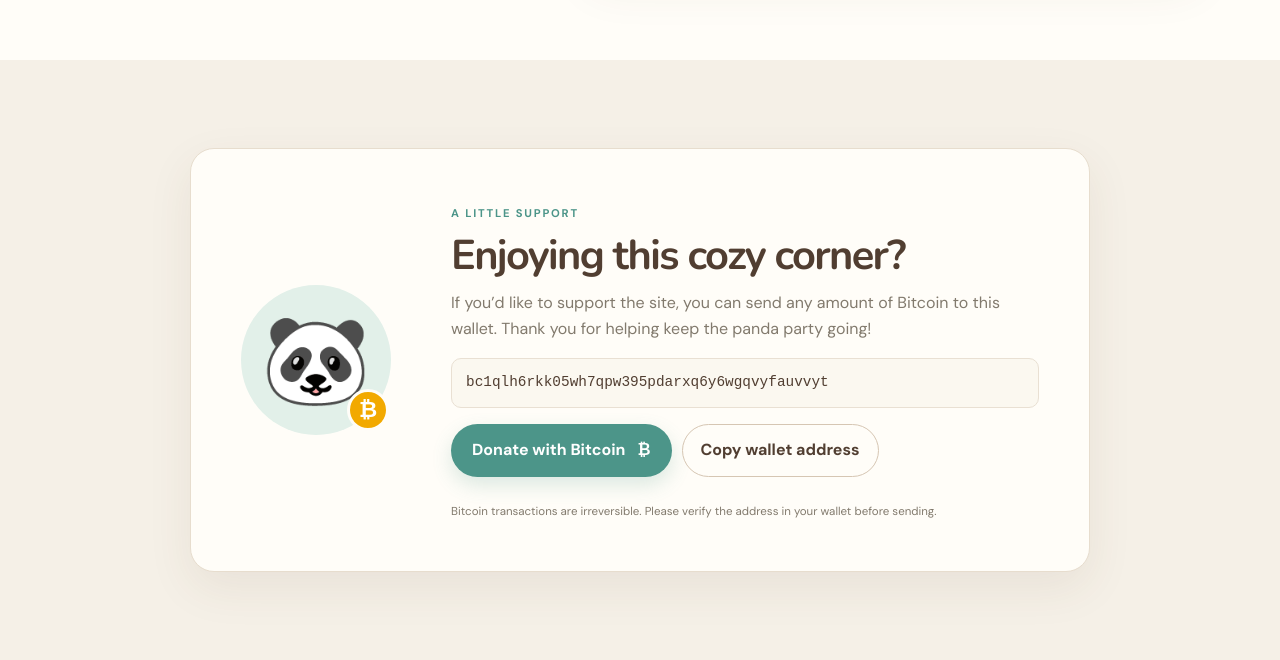
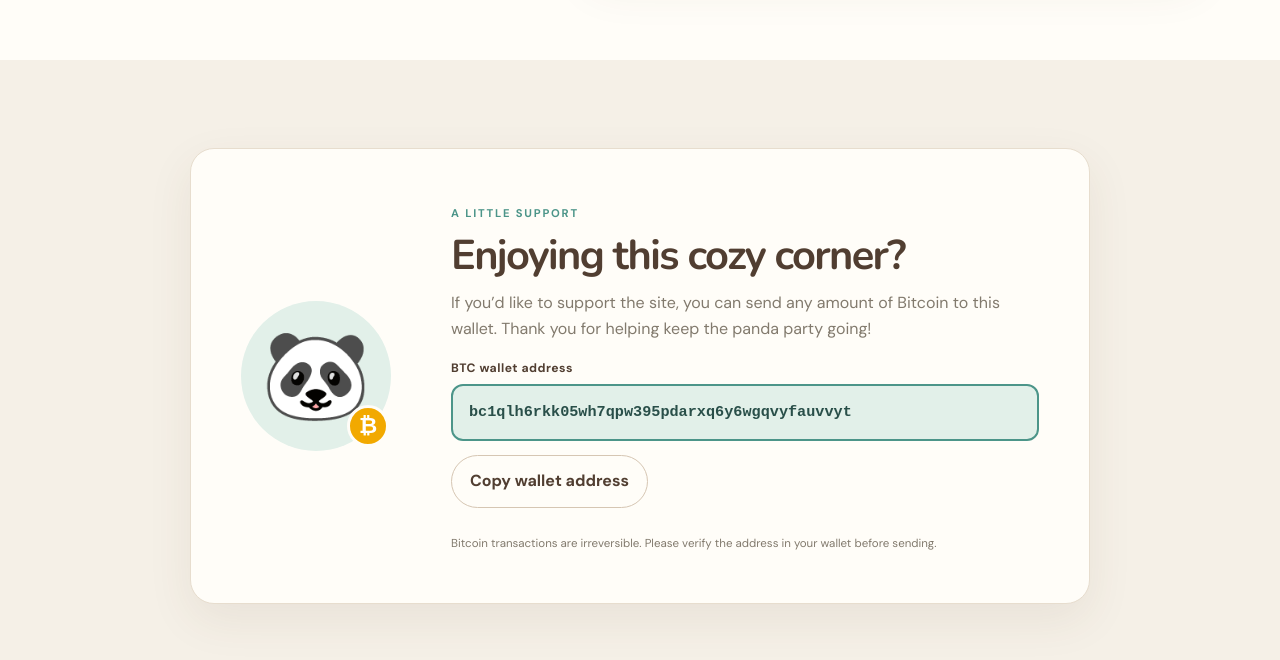
Before and after one commit to joerybrugh/joerybrugh.github.io, a plain HTML site: page index.html in a window 1280 px wide. Shown: the part 3644-4304 px from the top of the page. Drawn offline with nearby package versions, Linux system fonts and the light colour scheme.

Commit message:
Add files via upload

```diff
--- a/index.html
+++ b/index.html
@@ -170,9 +170,9 @@
           <span class="eyebrow">A LITTLE SUPPORT</span>
           <h2 id="donate-title">Enjoying this cozy corner?</h2>
           <p>If you’d like to support the site, you can send any amount of Bitcoin to this wallet. Thank you for helping keep the panda party going!</p>
+          <span class="donation-address-label">BTC wallet address</span>
           <code class="donation-address" id="btc-address">bc1qlh6rkk05wh7qpw395pdarxq6y6wgqvyfauvvyt</code>
           <div class="donation-actions">
-            <a class="button button-primary" href="bitcoin:bc1qlh6rkk05wh7qpw395pdarxq6y6wgqvyfauvvyt">Donate with Bitcoin <span aria-hidden="true">₿</span></a>
             <button class="button button-secondary" id="copy-btc-address" type="button">Copy wallet address</button>
           </div>
           <p class="donation-status" id="donation-status" role="status" aria-live="polite"></p>
--- a/style.css
+++ b/style.css
@@ -207,7 +207,8 @@
 .donation-art span { position: absolute; right: 2px; bottom: 4px; display: grid; width: 42px; height: 42px; place-items: center; border: 3px solid var(--paper); border-radius: 50%; background: #f2a900; color: white; font-size: 1.4rem; font-weight: 900; }
 .donation-copy h2 { margin: 6px 0 10px; color: var(--brown-dark); font-family: Nunito, sans-serif; font-size: clamp(1.8rem, 3.5vw, 2.6rem); line-height: 1.15; letter-spacing: -.04em; }
 .donation-copy > p:not(.donation-status) { max-width: 600px; color: var(--muted); }
-.donation-address { display: block; margin: 16px 0; padding: 12px 14px; border: 1px solid var(--line); border-radius: 10px; background: #fbf8f0; color: var(--brown-dark); font-size: clamp(.68rem, 1.7vw, .9rem); overflow-wrap: anywhere; user-select: all; }
+.donation-address-label { display: block; margin-top: 16px; color: var(--brown-dark); font-size: .76rem; font-weight: 800; letter-spacing: .04em; }
+.donation-address { display: block; margin: 6px 0 14px; padding: 15px 16px; border: 2px solid var(--teal); border-radius: 12px; background: var(--teal-soft); color: #294f49; font-size: clamp(.75rem, 1.8vw, .95rem); font-weight: 800; line-height: 1.5; overflow-wrap: anywhere; user-select: all; }
 .donation-actions { display: flex; flex-wrap: wrap; gap: 10px; align-items: center; }
 .donation-status { min-height: 1.4em; margin: 8px 0 0; color: var(--teal); font-size: .8rem; }
 .donation-warning { margin: 0; font-size: .72rem; }
```
